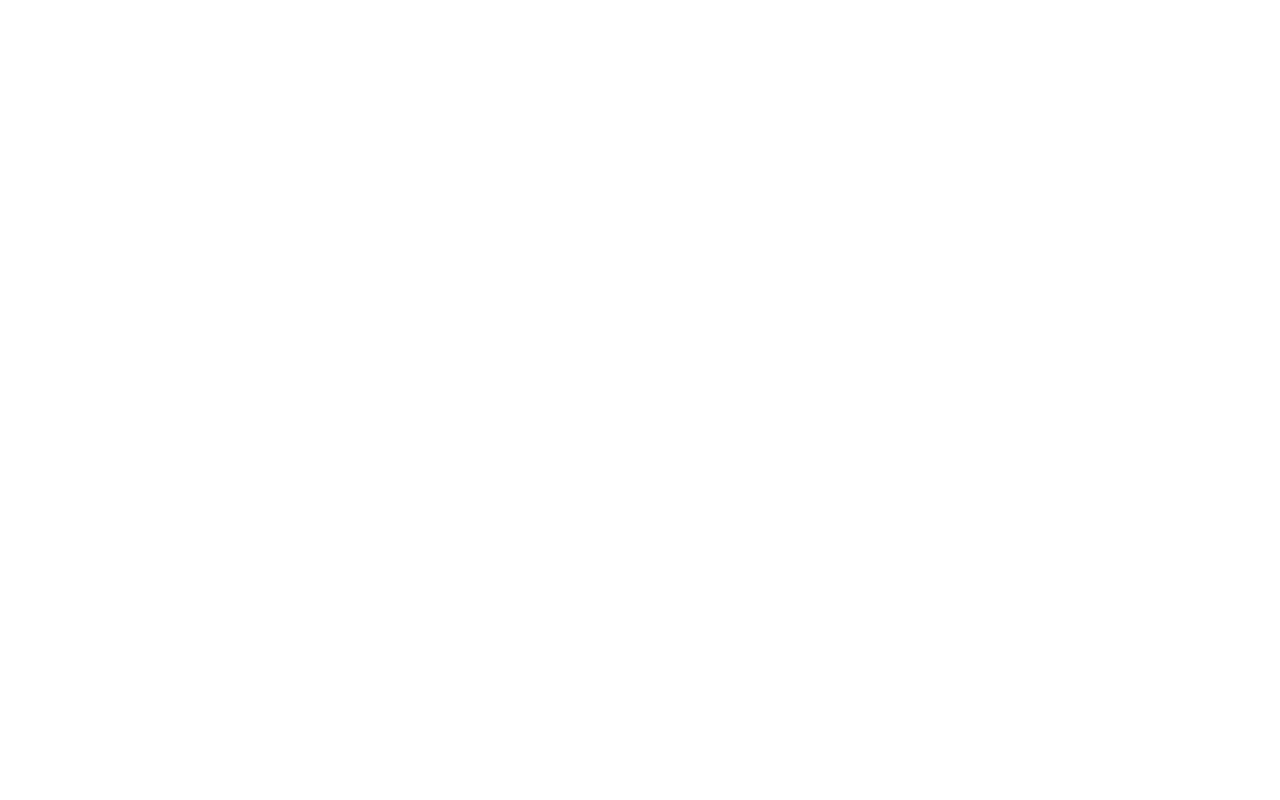
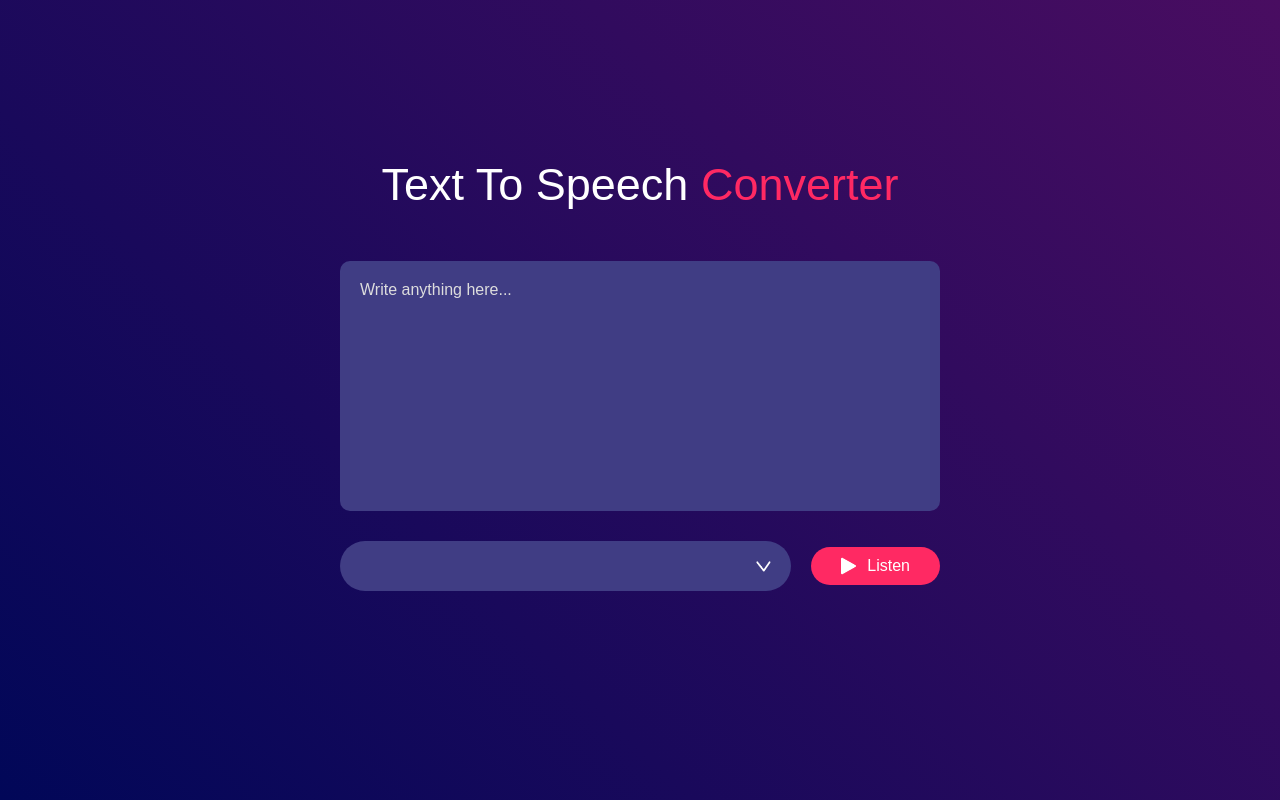
Before and after one commit to dotnetbuilt/iVoice, a plain HTML site: page index.html in a window 1280 px wide. Drawn offline with Linux system fonts and the light colour scheme.

Commit message:
add script.js

```diff
--- a/index.html
+++ b/index.html
@@ -4,8 +4,18 @@
     <meta charset="UTF-8">
     <meta name="viewport" content="width=device-width, initial-scale=1.0">
     <title>iVoice</title>
+    <link rel="stylesheet" href="style.css">
 </head>
 <body>
+    <div class="hero">
+        <h1>Text To Speech <span>Converter</span></h1>
+        <textarea placeholder="Write anything here..."></textarea>
+        <div class="row">
+            <select></select>
+            <button><img src="images/play.png"> Listen</button>
+        </div>
+    </div>
 
+    <script src="script.js"></script>
 </body>
 </html>
--- /dev/null
+++ b/script.js
@@ -0,0 +1,20 @@
+let speech = new SpeechSynthesisUtterance()
+let voices = []
+
+let voiceSelect = document.querySelector("select")
+
+window.speechSynthesis.onvoiceschanged = () => {
+    voices = window.speechSynthesis.getVoices()
+    speech.voice = voices[0]
+
+    voices.forEach((voice, i) => (voiceSelect.options[i] = new Option(voice.name, i)))
+}
+
+voiceSelect.addEventListener("change", ()=> {
+    speech.voice = voices[voiceSelect.value]
+})
+
+document.querySelector("button").addEventListener("click", () => {
+    speech.text = document.querySelector("textarea").value
+    window.speechSynthesis.speak(speech)
+})
--- /dev/null
+++ b/style.css
@@ -0,0 +1,89 @@
+* {
+    margin: 0;
+    padding: 0;
+    box-sizing: border-box;
+    font-family: sans-serif;
+}
+
+.hero {
+    width: 100%;
+    min-height: 100vh;
+    background: linear-gradient(45deg, #010758, #490d61);
+    display: flex;
+    align-items: center;
+    justify-content: center;
+    flex-direction: column;
+    color: #fff;
+}
+
+.hero h1 {
+    font-size: 45px;
+    font-weight: 500;
+    margin-top: -50px;
+    margin-bottom: 50px;
+}
+
+.hero h1 span {
+    color: #ff2963;
+}
+
+textarea {
+    width: 600px;
+    height: 250px;
+    background: #403d84;
+    color: #fff;
+    font-size: 15px;
+    border: 0;
+    outline: 0;
+    padding: 20px;
+    border-radius: 10px;
+    resize: none;
+    margin-bottom: 30px;
+}
+
+textarea::placeholder {
+    font-size: 16px;
+    color: #ddd;
+}
+
+.row {
+    width: 600px;
+    display: flex;
+    align-items: center;
+    gap: 20px;
+}
+
+button {
+    background: #ff2963;
+    color: #fff;
+    font-size: 16px;
+    padding: 10px 30px;
+    border-radius: 35px;
+    border: 0;
+    outline: 0;
+    cursor: pointer;
+    display: flex;
+    align-items: center;
+}
+
+button img {
+    width: 16px;
+    margin-right: 10px;
+}
+
+select {
+    flex: 1;
+    color: #fff;
+    background: #403d84;
+    height: 50px;
+    padding: 0 20px;
+    outline: 0;
+    border: 0;
+    border-radius: 35px;
+    appearance: none;
+    background-image: url(images/dropdown.png);
+    background-repeat: no-repeat;
+    background-size: 15px;
+    background-position-x: calc(100% - 20px);
+    background-position-y: 20px;
+}
```
